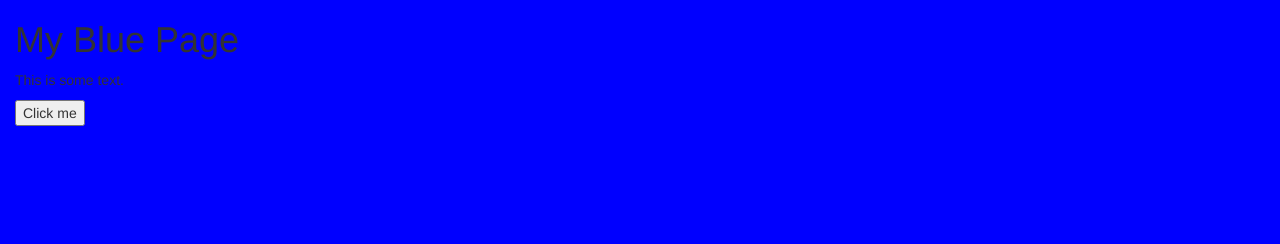
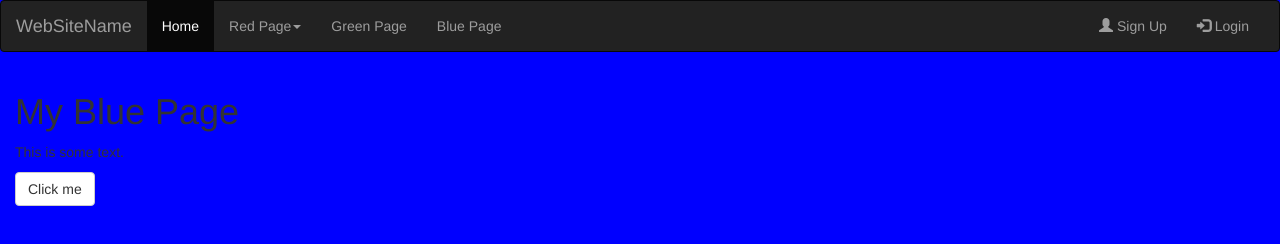
Before and after one commit to dszarkow/WebsiteDesign, a plain HTML site: page bluePage.html in a window 1280 px wide. Drawn offline with nearby package versions, Linux system fonts and the light colour scheme.

Commit message:
Navbar Addition
Added a top fixed Navbar to each page.

```diff
--- a/bluePage.html
+++ b/bluePage.html
@@ -20,11 +20,44 @@
 </head>
 <body>
 
+<nav class="navbar navbar-inverse">
+  <div class="container-fluid">
+    <div class="navbar-header">
+      <button type="button" class="navbar-toggle" data-toggle="collapse" data-target="#myNavbar">
+        <span class="icon-bar"></span>
+        <span class="icon-bar"></span>
+        <span class="icon-bar"></span>
+      </button>
+      <a class="navbar-brand" href="#">WebSiteName</a>
+    </div>
+    <div class="collapse navbar-collapse" id="myNavbar">
+      <ul class="nav navbar-nav">
+        <li class="active"><a href="index.html">Home</a></li>
+        <li class="dropdown">
+          <a class="dropdown-toggle" data-toggle="dropdown" href="redPage.html">Red Page<span class="caret"></span></a>
+          <ul class="dropdown-menu">
+            <li><a href="redPage.html">Red Page-1</a></li>
+            <li><a href="redPage.html">Red Page-2</a></li>
+            <li><a href="redPage.html">Red Page-3</a></li>
+          </ul>
+        </li>
+        <li><a href="greenPage.html">Green Page</a></li>
+        <li><a href="bluePage.html">Blue Page</a></li>
+      </ul>
+      <ul class="nav navbar-nav navbar-right">
+        <li><a href="#"><span class="glyphicon glyphicon-user"></span> Sign Up</a></li>
+        <li><a href="#"><span class="glyphicon glyphicon-log-in"></span> Login</a></li>
+      </ul>
+    </div>
+  </div>
+</nav>
+
+
 <div class="container-fluid">
   <h1>My Blue Page</h1>
   <p>This is some text.</p>
 
-  <button>Click me</button>
+  <button class="btn btn-default">Click me</button>
 
 </div>
 
```
Also changed, not shown: greenPage.html (+34 -1 lines), index.html (+33 -0 lines), redPage.html (+34 -1 lines).
